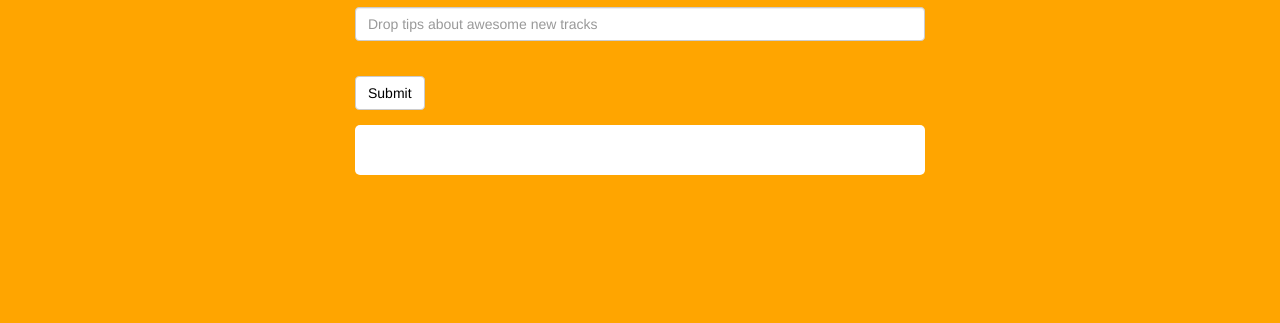
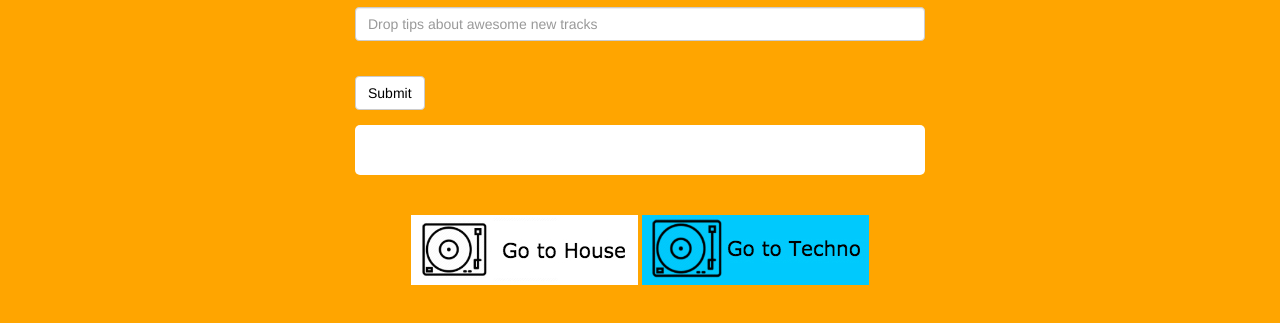
Before and after one commit to esbenbsmith/FLOFL.com, a website: page public/views/about.html in a window 1280 px wide. Shown: the part 641-964 px from the top of the page. Before the commit the page ends 816 px from the top, so only its background shows below. Drawn offline with nearby package versions, Linux system fonts and the light colour scheme; no server answers; files whose address does not match are found by name.

Commit message:
final commit home

```diff
--- a/public/views/about.html
+++ b/public/views/about.html
@@ -154,7 +154,6 @@
 					</div>
 				</div>
 
-
 				<div  class="row">
 
 				  	<div class="col-md-offset-3 col-md-6">
@@ -184,7 +183,23 @@
 			  	</div>
 			</div>
 		</div>
+		<br>
+		<br>
+		<div  class="row">
 
+				  	<div class="col-md-offset-3 col-md-6">
+				  		<center>
+				  			<a href="/house">
+				  				<img src="/images/gotohouse.png"/>
+							</a>
+							<a href="/techno">
+				  				<img src="/images/gototechno.png"/>
+							</a>
+						</center>
+					</div>
+				</div>
+	<br>
+	<br>
 
 
 	<script id="suggestiontemplate" type="text/template">
```
Also changed, not shown: public/views/indexhouse.html (+7 -0 lines), public/views/indextechno.html (+8 -0 lines), public/images/aboutechno.png (added), public/images/abouthouse.png (added), public/images/gotohouse.png (added), public/images/gototechno.png (added).
